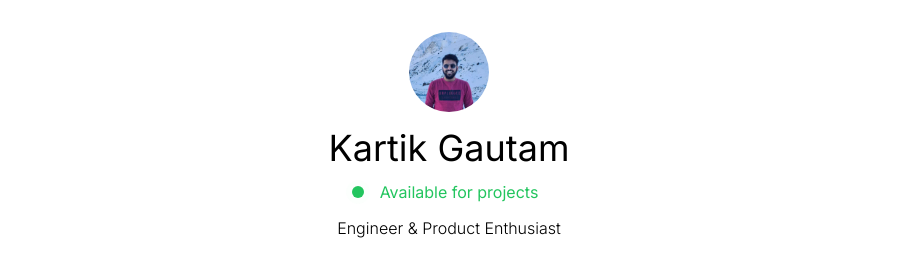
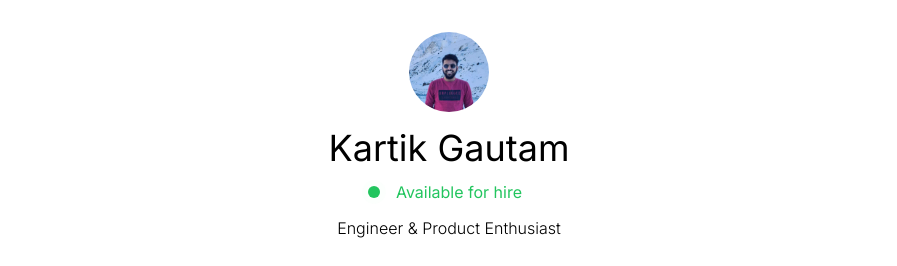
Before and after one commit to atomsmasher81/react-portfolio, a Next.js app: page / in a window 1280 px wide. Shown: the top 266 px of the page, without its empty margins (191-1088 px from the left). Built offline with nearby package versions, Linux system fonts and the light colour scheme.

Commit message:
Available for hire

```diff
--- a/src/components/TopLayout.tsx
+++ b/src/components/TopLayout.tsx
@@ -56,7 +56,7 @@ function TopLayout() {
                             <span className="relative inline-flex rounded-full h-3 w-3 bg-green-500"></span>
                         </span>
                         <span className="text-m text-green-500 px-2 py-1 ml-2">
-                            Available for projects
+                        Available for hire
                         </span>
                     </div>
                     <p className="text-md font-light">Engineer & Product Enthusiast</p>
```
